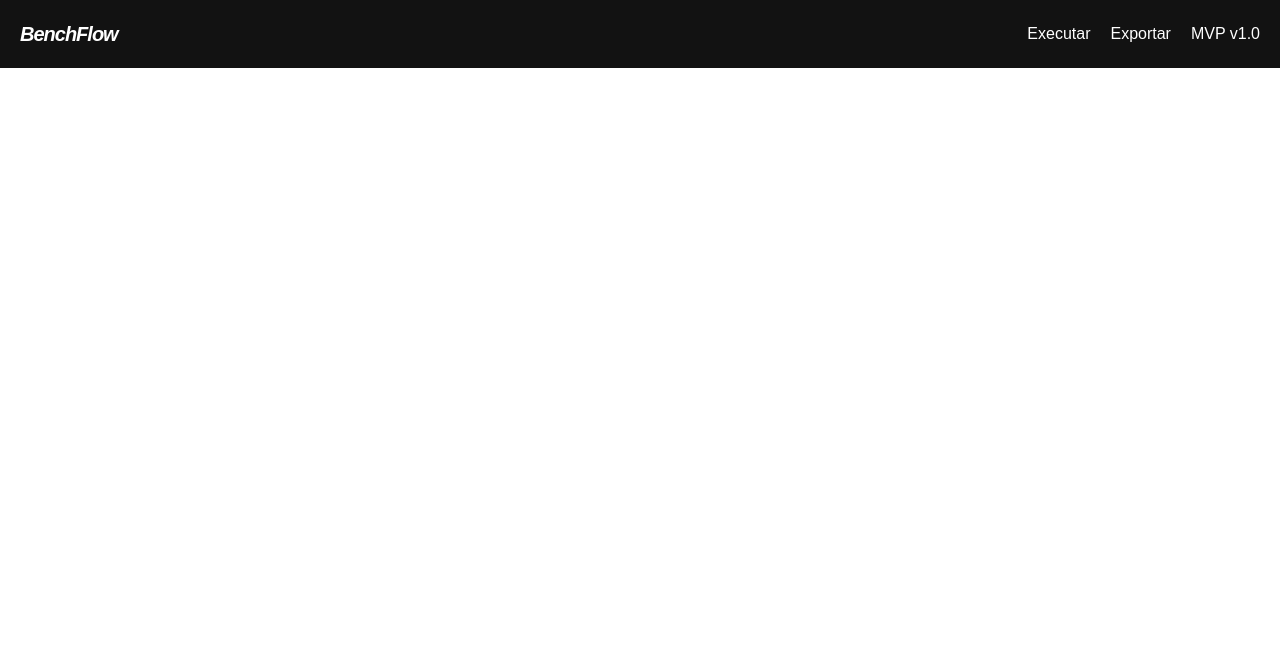
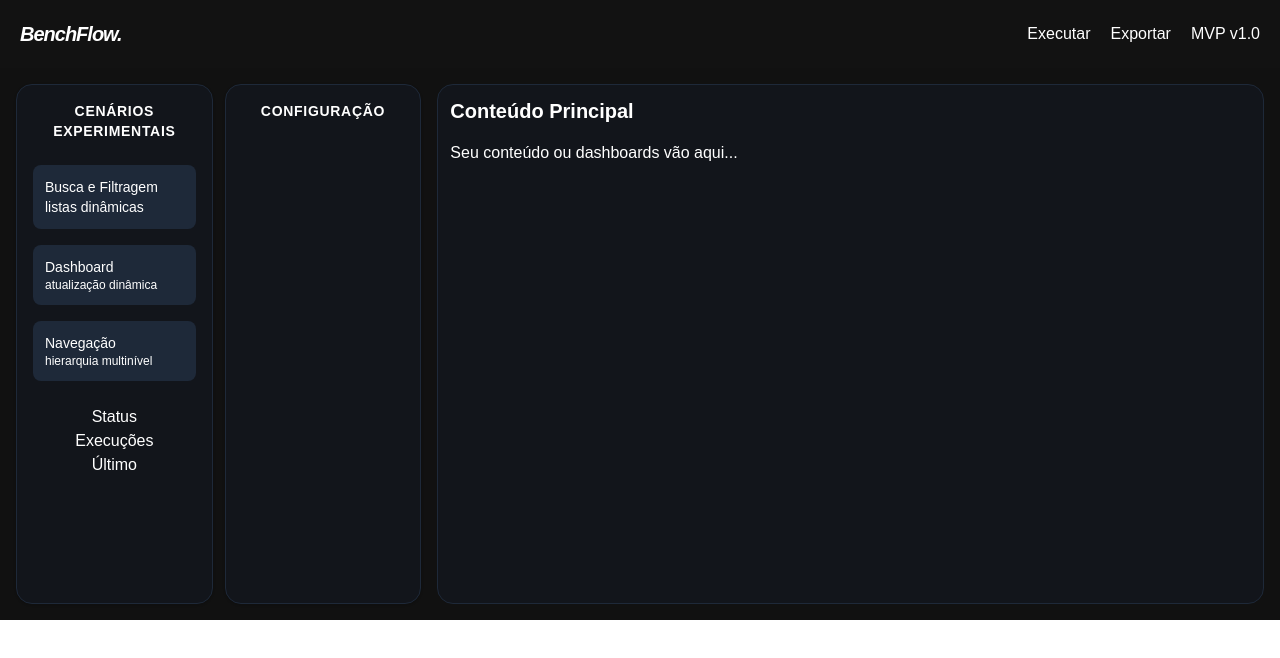
Before and after one commit to Gabb83/benchflow, a Next.js app: page / in a window 1280 px wide. Shown: the top 658 px of the page. Built offline with nearby package versions, Linux system fonts and the light colour scheme.

Commit message:
feat: estrutura principal criada

```diff
--- a/app/page.tsx
+++ b/app/page.tsx
@@ -1,9 +1,9 @@
 export default function Home() {
   return (
-    <div className="bg-[#121212] text-white p-5">
-      <header className="flex flex-row items-center justify-between">
+    <div className="bg-[#111111] text-white">
+      <header className="bg-[#121212] p-5 flex flex-row items-center justify-between">
         <div>
-          <h1 className="text-xl font-black tracking-tighter italic">BenchFlow</h1>
+          <h1 className="text-xl font-black tracking-tighter italic">BenchFlow.</h1>
         </div>
         <div className="flex flex-row items-center justify-between gap-5">
           <button>Executar</button>
@@ -11,6 +11,44 @@
           <p>MVP v1.0</p>
         </div>
       </header>
+
+      <main className="grid grid-cols-12 gap-4 p-4 min-h-130">
+        <aside className="col-span-4 flex flex-row gap-3">
+          <div className="min-h-130 flex-1 border border-[#1e2939] rounded-2xl p-4 bg-[#12151b] text-white shadow-sm flex flex-col gap-6 h-fit">
+            <h2 className="text-center font-bold  uppercase tracking-wider text-sm">CENÁRIOS EXPERIMENTAIS</h2>
+            <div className="flex flex-col gap-4">
+              <button type="button" className="w-full bg-[#1e2939] rounded-lg p-3 text-left cursor-pointer">
+                <span className="block font-medium text-sm">Busca e Filtragem</span>
+                <span className="block text-sm ">listas dinâmicas</span>
+              </button>
+              <button type="button" className="w-full bg-[#1e2939] rounded-lg p-3 text-left">
+                <span className="block font-medium  text-sm">Dashboard</span>
+                <span className="block text-xs ">atualização dinâmica</span>
+              </button>
+              <button type="button" className="w-full bg-[#1e2939] rounded-lg p-3 text-left">
+                <span className="block font-medium  text-sm">Navegação</span>
+                <span className="block text-xs ">hierarquia multinível</span>
+              </button>
+            </div>
+            <div className="text-center border-dashed border-[#4b6fa7]">
+              <p>Status</p>
+              <p>Execuções</p>
+              <p>Último</p>
+            </div>
+          </div>
+
+          <div className="min-h-130 flex-1 border border-[#1e2939]  bg-[#12151b] rounded-2xl p-4 shadow-sm flex flex-col gap-4 h-fit">
+            <h2 className="text-center font-bold  uppercase tracking-wider text-sm">CONFIGURAÇÃO</h2>
+            <div className="flex flex-col gap-2">
+            </div>
+          </div>
+        </aside>
+
+        <section className="col-span-8  border border-[#1e2939]  bg-[#12151b] rounded-2xl p-3 ">
+          <h1 className="text-xl font-semibold  mb-4">Conteúdo Principal</h1>
+          <p className="">Seu conteúdo ou dashboards vão aqui...</p>
+        </section>
+      </main>
     </div>
   );
 }
```
